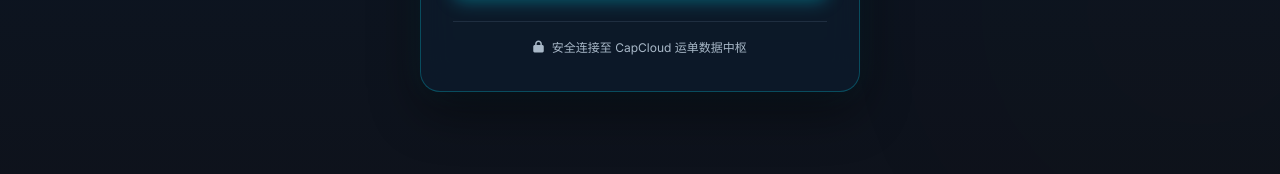
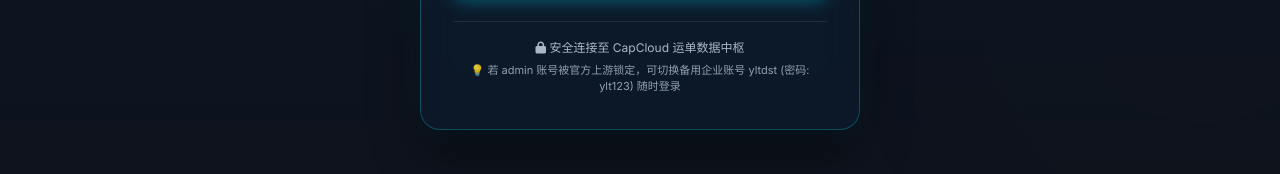
Before and after one commit to RylinXX/plate-query-system, a plain HTML site: page frontend/index.html in a window 1280 px wide. Shown: the part 734-908 px from the top of the page. Drawn offline with Linux system fonts and the light colour scheme; no server answers.

Commit message:
fix: Add login fallback tip for yltdst account when admin is locked out by upstream server

```diff
--- a/frontend/index.html
+++ b/frontend/index.html
@@ -95,9 +95,14 @@
                     </form>
 
                     <div class="login-landing-footer">
-                        <div class="footer-info-item">
-                            <i class="fa-solid fa-lock text-cyan"></i>
-                            <span>安全连接至 CapCloud 运单数据中枢</span>
+                        <div class="footer-info-item" style="flex-direction: column; gap: 6px; text-align: center;">
+                            <div>
+                                <i class="fa-solid fa-lock text-cyan"></i>
+                                <span>安全连接至 CapCloud 运单数据中枢</span>
+                            </div>
+                            <div style="font-size: 11px; color: var(--text-secondary); opacity: 0.85;">
+                                💡 若 <span class="text-cyan">admin</span> 账号被官方上游锁定，可切换备用企业账号 <span class="text-cyan">yltdst</span> (密码: <span class="text-cyan">ylt123</span>) 随时登录
+                            </div>
                         </div>
                     </div>
                 </div>
```
